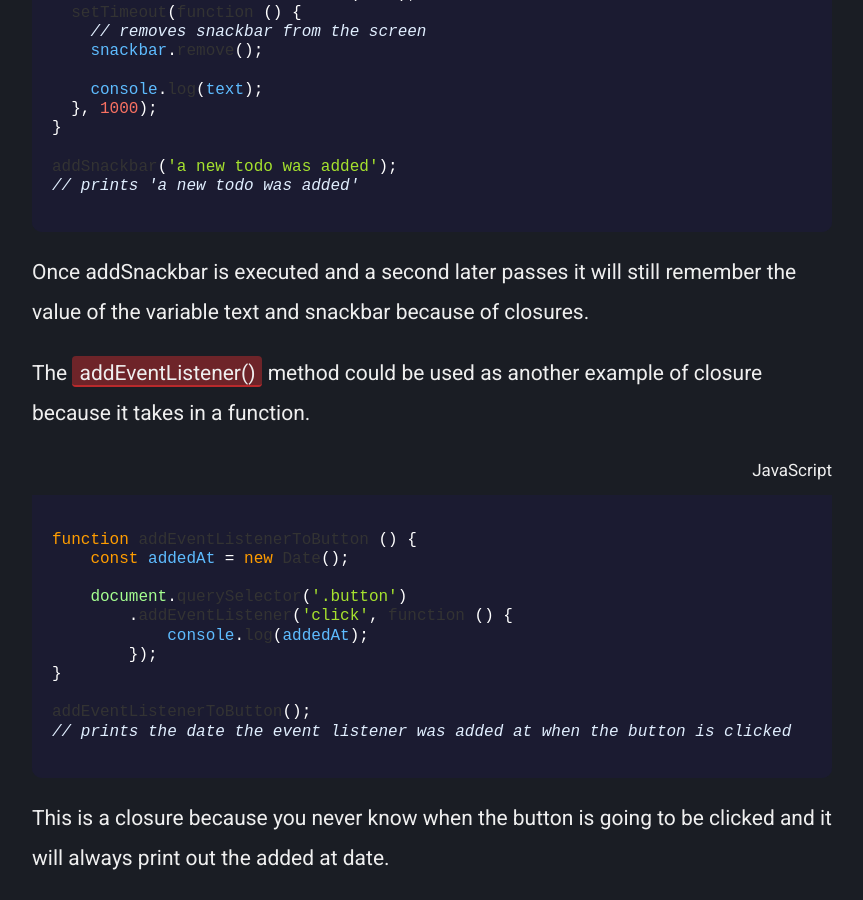
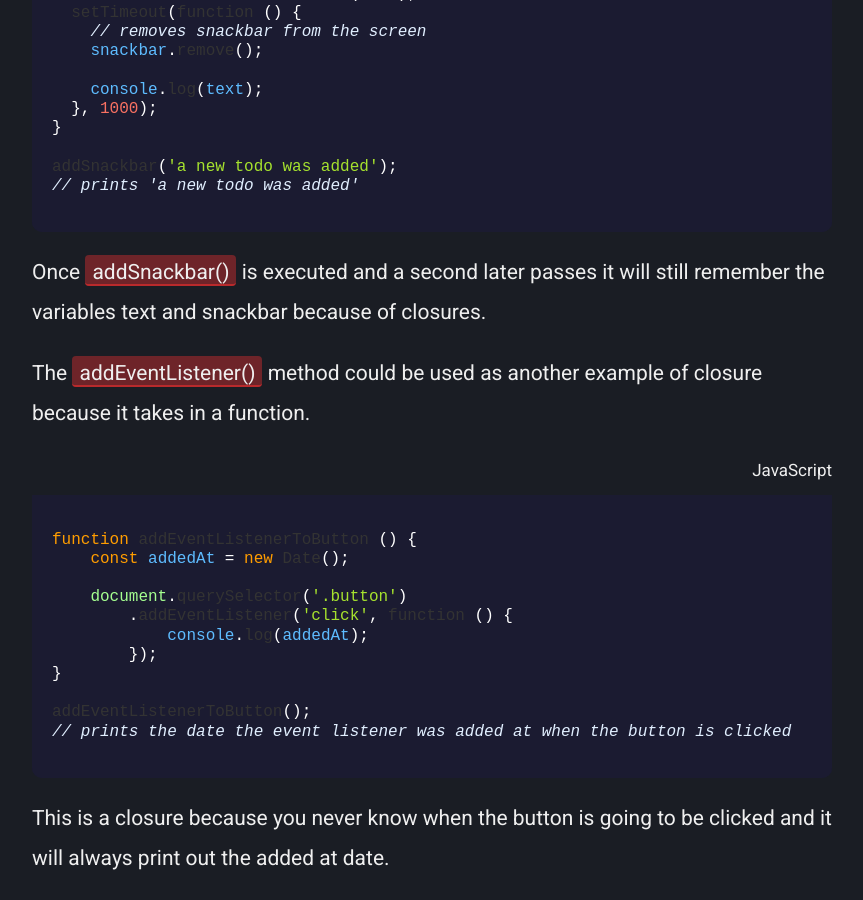
Before and after one commit to codinglead/codinglead.github.io, a Jekyll site: the page built from _posts/2019-5-15-what-are-closures.md, in a window 1280 px wide and 900 px high, scrolled down 829 px. Shown: the whole window, without its empty margins (208-1071 px from the left). Built offline with Jekyll 4.4.1, drawn with Linux system fonts in a browser that asks for light colours; comment, search, counter and statistics services are not loaded.

Commit message:
update wording

````diff
--- a/_posts/2019-5-15-what-are-closures.md
+++ b/_posts/2019-5-15-what-are-closures.md
@@ -37,7 +37,7 @@ addSnackbar('a new todo was added');
 // prints 'a new todo was added'
 ```
 
-Once addSnackbar is executed and a second later passes it will still remember the value of the variable text and snackbar because of closures.
+Once <span class="highlight__code">addSnackbar()</span> is executed and a second later passes it will still remember the variables text and snackbar because of closures.
 
 The <span class="highlight__code">addEventListener()</span> method could be used as another example of closure because it takes in a function.
 
````
